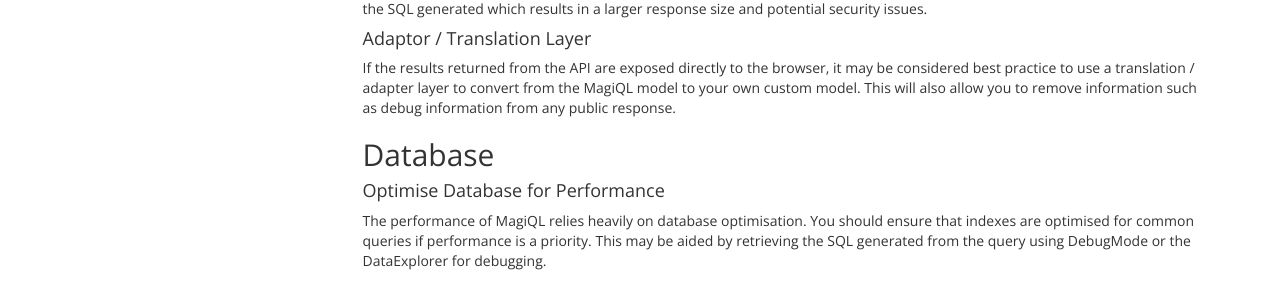
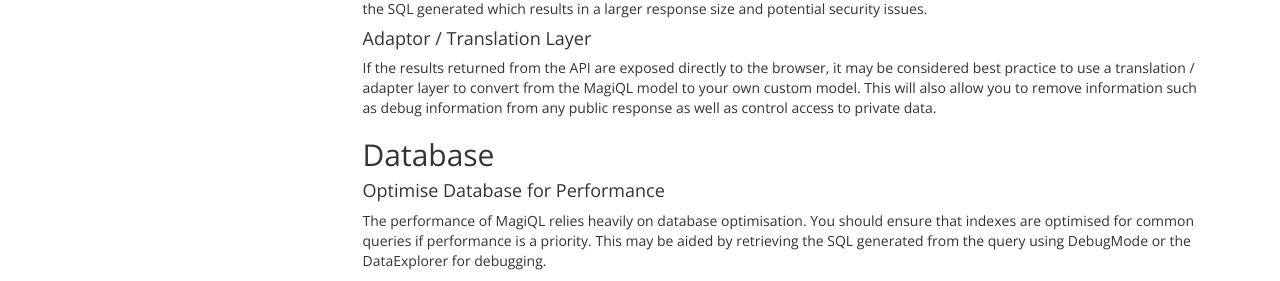
Before and after one commit to MagiQL/magiql.github.io, a Jekyll site: the page built from docs/1-introduction/104-best-practice.md, in a window 1280 px wide. Shown: the part 781-1062 px from the top of the page. Built offline with Jekyll 4.4.1, drawn with Linux system fonts in a browser that asks for light colours; nearby versions of some CDN libraries; a script that is not in the unit is left out.

Commit message:
Update 104-best-practice.md

```diff
--- a/docs/1-introduction/104-best-practice.md
+++ b/docs/1-introduction/104-best-practice.md
@@ -34,7 +34,7 @@
 `DebugMode` should be set to false in the query by default. It will only have a minimal impact on performance, however will return the SQL generated which results in a larger response size and potential security issues.
 
 #### Adaptor / Translation Layer
-If the results returned from the API are exposed directly to the browser, it may be considered best practice to use a translation / adapter layer to convert from the MagiQL model to your own custom model. This will also allow you to remove information such as debug information from any public response.
+If the results returned from the API are exposed directly to the browser, it may be considered best practice to use a translation / adapter layer to convert from the MagiQL model to your own custom model. This will also allow you to remove information such as debug information from any public response as well as control access to private  data.
 
 
 ## Database
```
